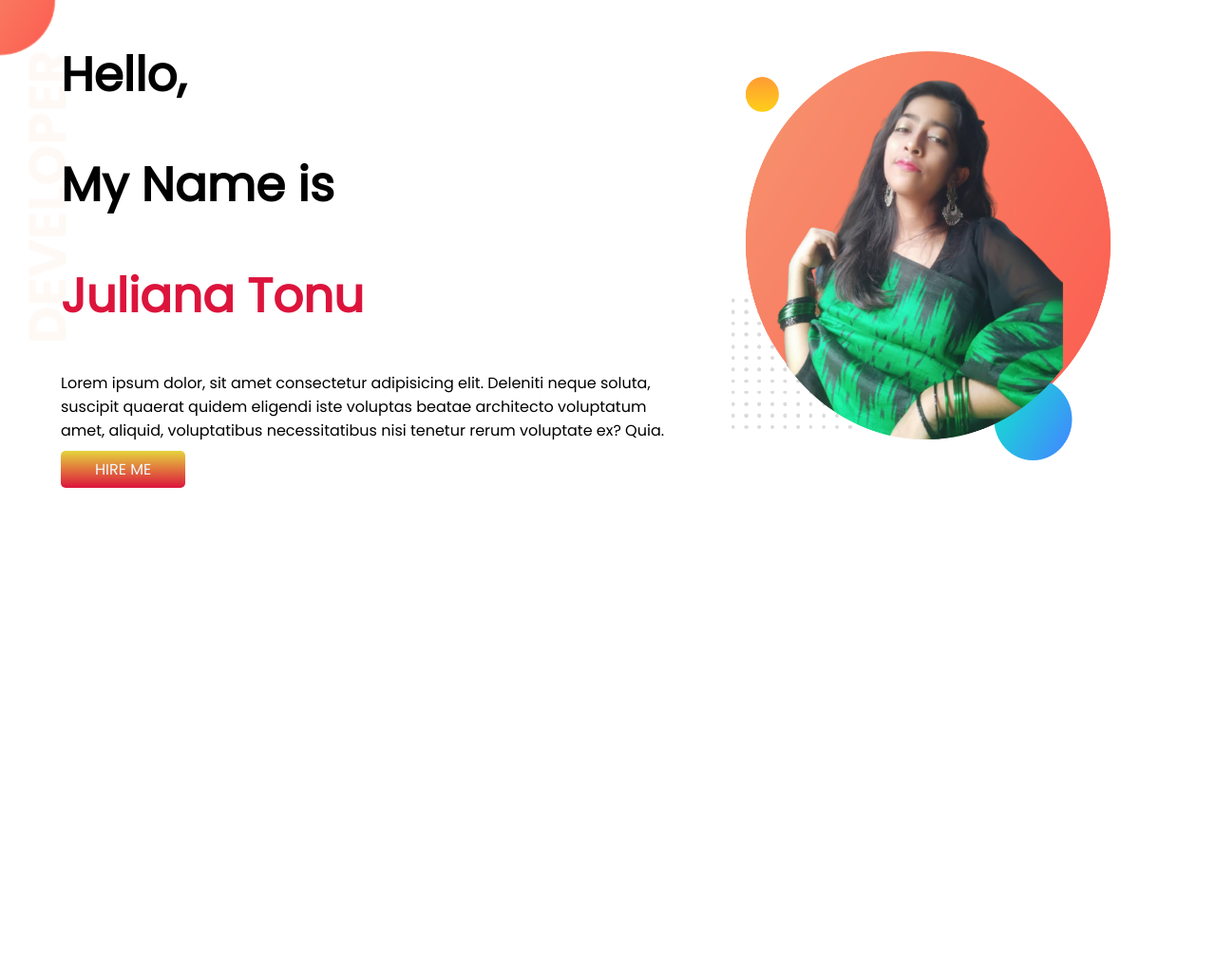
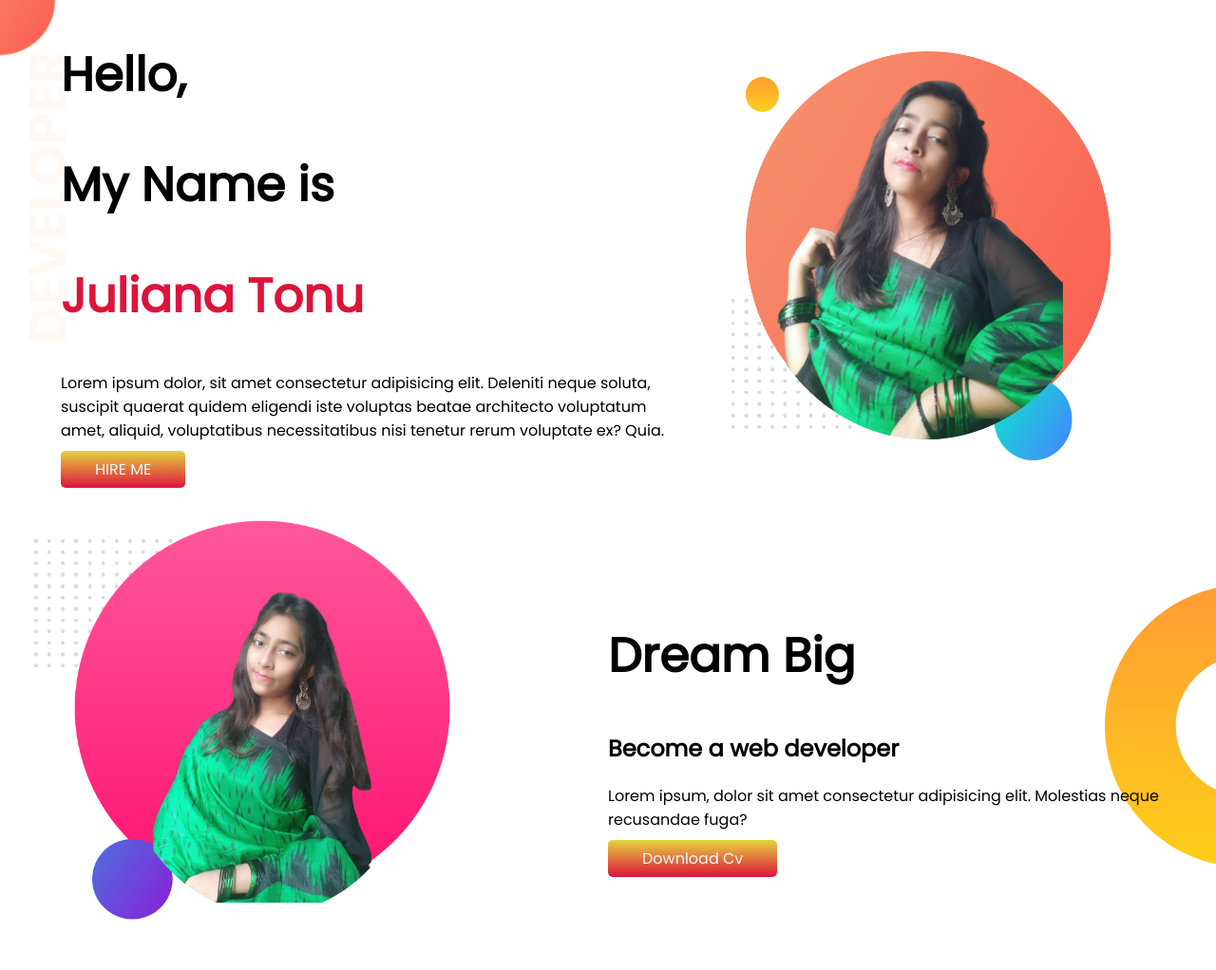
Before and after one commit to JulianaTonu/my-portfolio, a plain HTML site: page index.html in a window 1280 px wide. Shown: the whole page at 95% size. Before the commit the page ends 800 px from the top, so only its background shows below. Drawn offline with Linux system fonts and the light colour scheme; a web font is replaced by a local one.

Commit message:
addanother section

```diff
--- a/index.html
+++ b/index.html
@@ -28,5 +28,23 @@
   </div>
 
   </section>
+<!-- 2nd section// -->
+
+<section class="dream-big">
+  <div class="half-width">
+    <img src="images/my-bg (1).png" id="2nd-img">
+  </div>
+
+  <div class="half-width">
+    <h1>Dream Big</h1>
+    <h2>Become a web developer</h2>
+    <p>Lorem ipsum, dolor sit amet consectetur adipisicing elit. Molestias neque recusandae fuga?</p>
+
+
+
+    <a href="https://app.luminpdf.com/viewer/62ba7cd6c65e041a1b8ac1f6
+  " target="_blank" type="button" class="btn">Download Cv</a>
+</div>
+</section>
 </body>
 </html>
--- a/style.css
+++ b/style.css
@@ -19,7 +19,7 @@ section{
 .myself{
 width: 50%;
 padding-left: 5%;
-/* padding: 10px; */
+
 
 }
 .img{
@@ -59,3 +59,25 @@ a{
     background-image: url(images/top-banner.png);
     background-repeat: no-repeat;
 }
+
+/* #2nd-img{
+
+        width: 413px;
+        height: 431px;
+
+} */
+
+.half-width img{
+    width: 80%;
+    padding-left: 2%;
+
+}
+
+.half-width{
+    width: 50%;
+}
+.dream-big{
+    background-image: url(images/dream-bg.png);
+    background-repeat: no-repeat;
+    background-position: right;
+}
```
